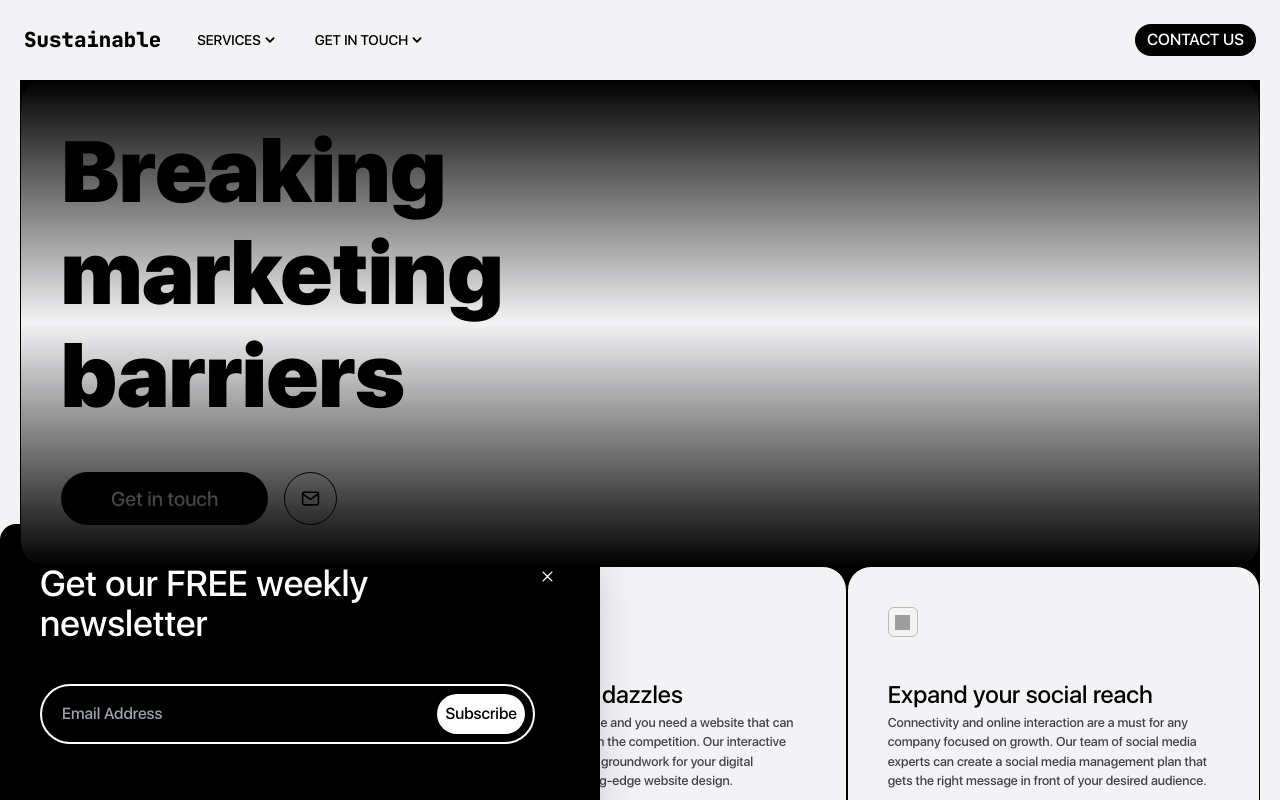
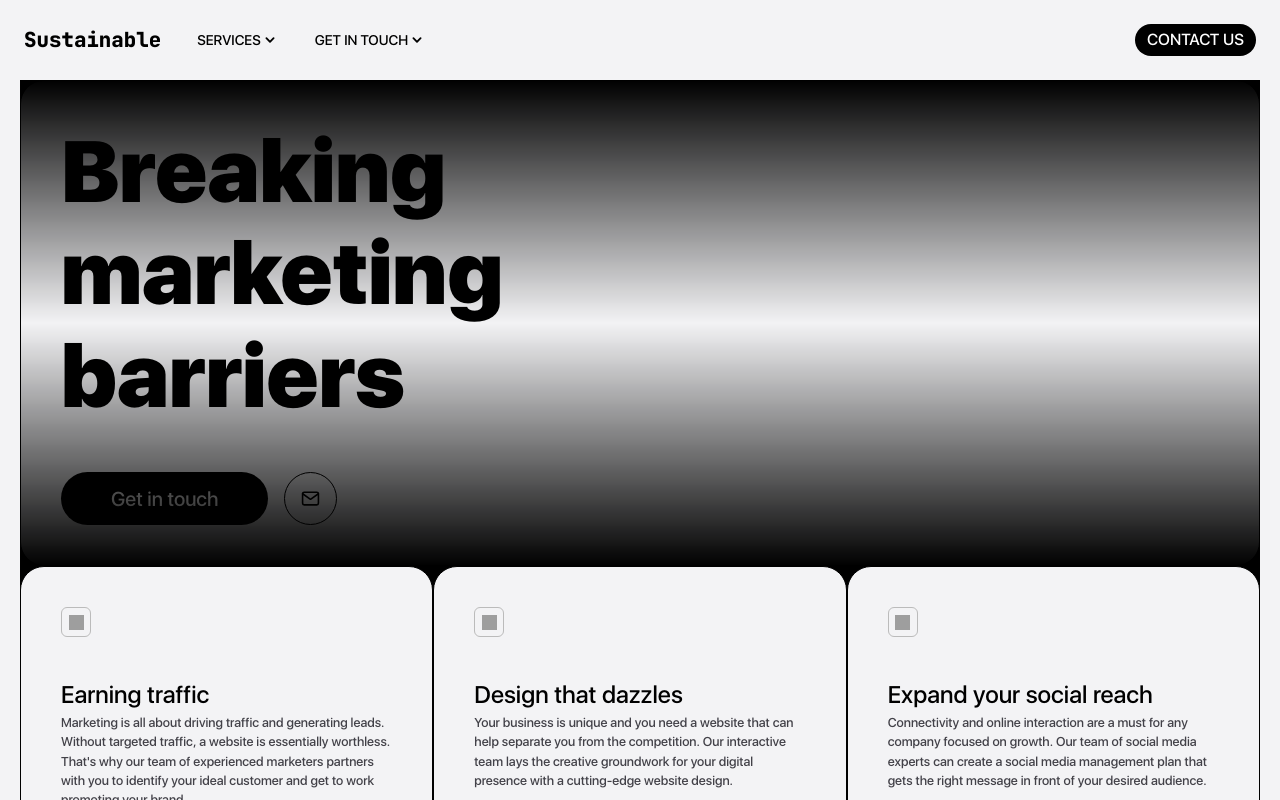
Before and after one commit to S-P-H-E/Sustainable, a Next.js app: page / in a window 1280 px wide. Shown: the top 800 px of the page. Built offline with nearby package versions, Linux system fonts and the light colour scheme; grey boxes are pictures that could not be loaded.

Commit message:
newsletter remove

```diff
--- a/pages/index.js
+++ b/pages/index.js
@@ -10,7 +10,7 @@ import FaqSection from '@/components/FAQs';
 import FAQs from '@/components/FAQs';
 
 export default function Home() {
-  const [showPopup, setShowPopup] = useState(true);
+  const [showPopup, setShowPopup] = useState(false);
 
   const servicesRef = useRef(null);
   const getInTouchRef = useRef(null);
```
